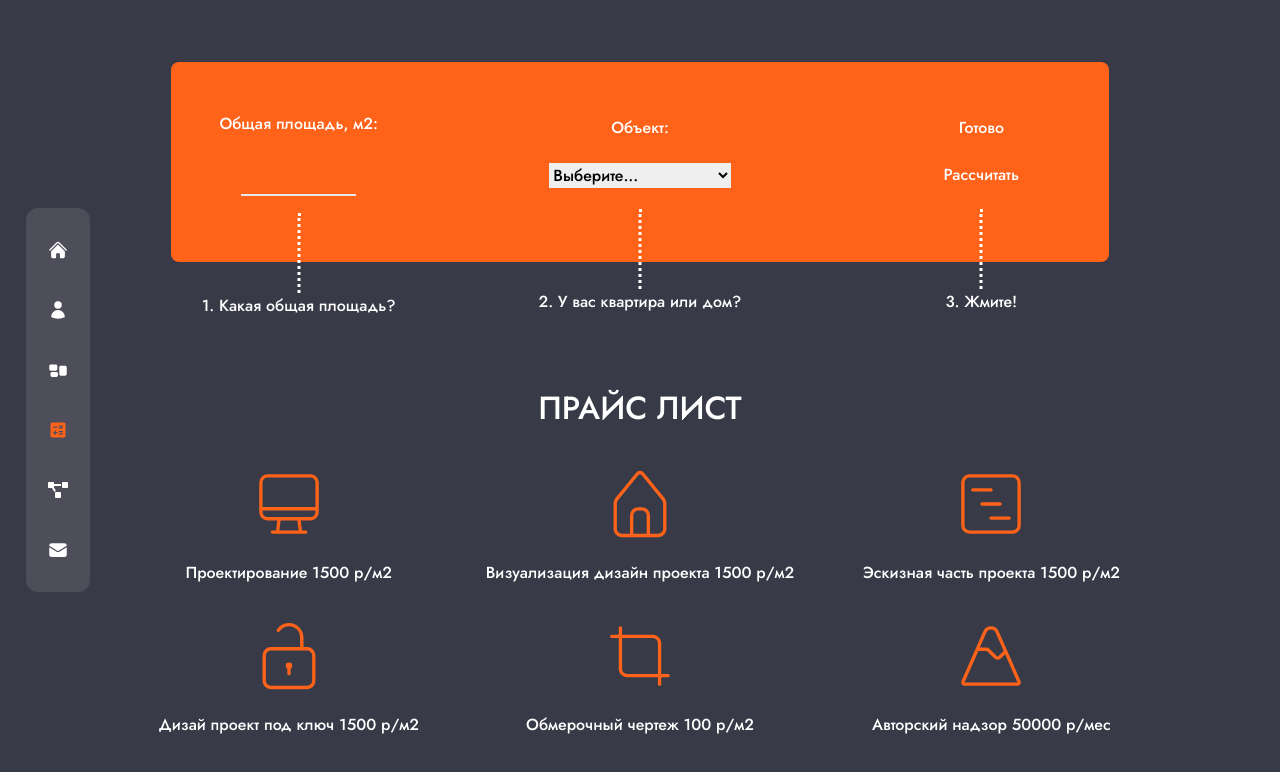
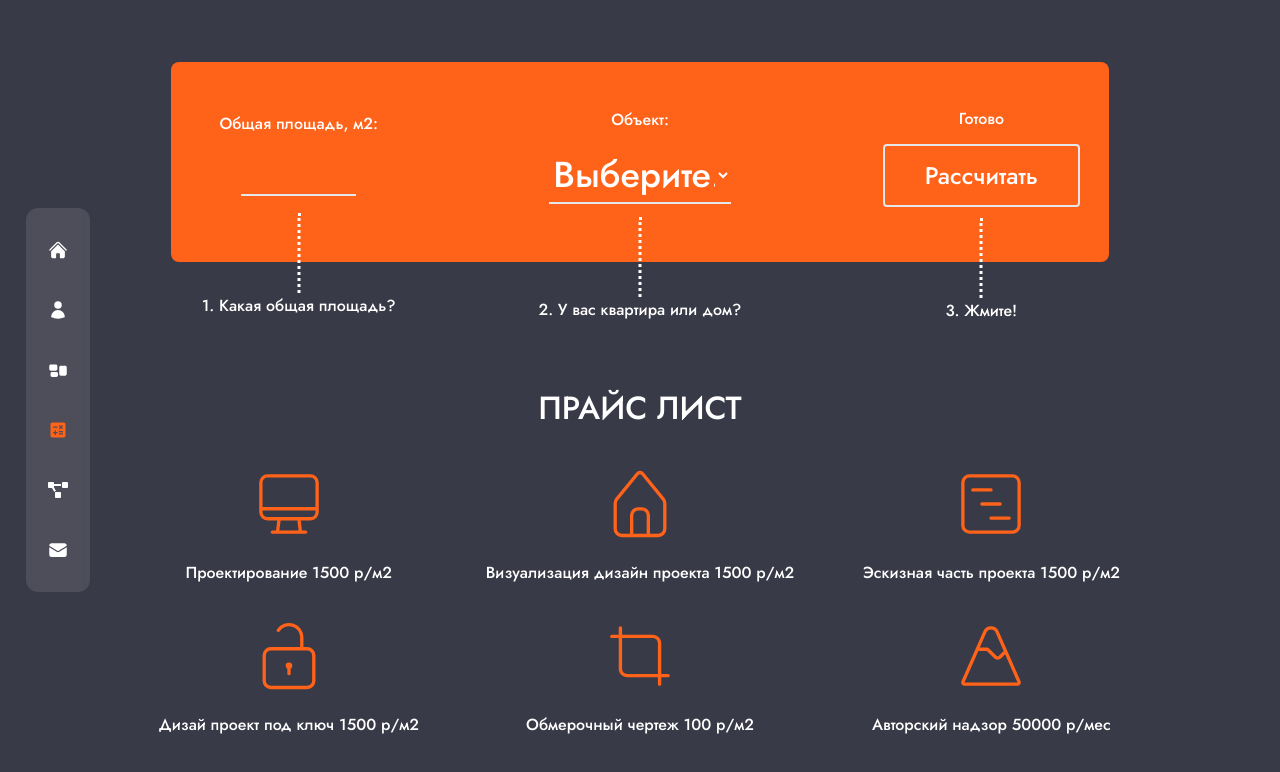
Before and after one commit to TyamackovM/a-studio, a Next.js app: page /calculate in a window 1280 px wide. Shown: the top 772 px of the page. Built offline with nearby package versions, Linux system fonts and the light colour scheme.

Commit message:
calc initial styling done

```diff
--- a/pages/calculate/index.tsx
+++ b/pages/calculate/index.tsx
@@ -28,7 +28,7 @@ export default function index() {
         </div>
         <div className="bg-[#ff6219] w-2/6 h-full flex flex-col items-center justify-evenly p-8">
           <span>Объект:</span>
-          <select className="w-1/2 text-black">
+          <select className="w-1/2 text-white-500 bg-transparent text-4xl text-center border-b-2 border-c66900 border-t-0 border-l-0 border-r-0 border-rounded-0 outline-none resize-none whitespace-normal overflow-ellipsisalign-middle whitespace-nowrap select-auto cursor-pointer my-0 border-1 border-solid border-white-500">
             <option value="option1">Выберите...</option>
             <option value="option2">Option 2</option>
             <option value="option3">Option 3</option>
@@ -44,7 +44,9 @@ export default function index() {
         </div>
         <div className="bg-[#ff6219] rounded-r-lg w-1/5 h-full flex flex-col items-center justify-evenly p-8">
           <span>Готово</span>
-          <button>Рассчитать</button>
+          <button className="border-2 text-[24px] rounded pl-[40px] pr-[40px] pt-[10px] pb-[10px]">
+            Рассчитать
+          </button>
           <div className="relative flex">
             <div className="absolute h-[80px] border-l-[3px] border-dotted border-white left-1/2 top-0 transform -translate-x-1/2 mb-4"></div>
             <span className="absolute top-20 left-1/2 transform -translate-x-1/2 whitespace-nowrap">
```
